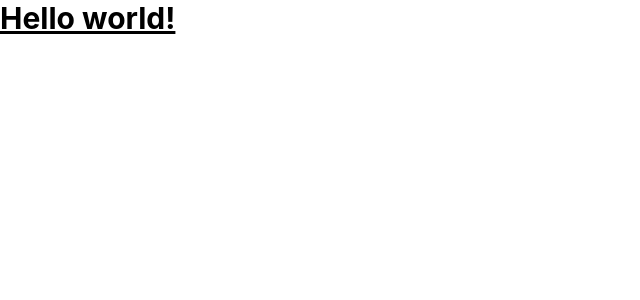
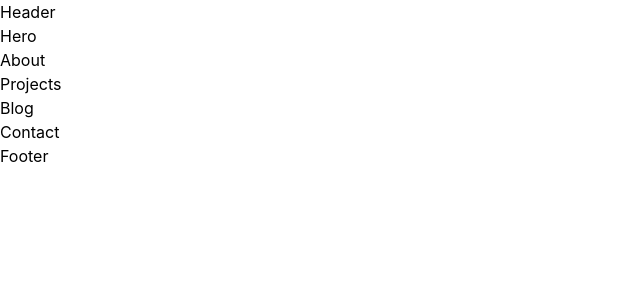
Before and after one commit to catherinealdana/my-portfolio, a React (Create React App) app: page / in a window 1280 px wide. Shown: the top 300 px of the page, without its empty margins (0-640 px from the left). Built offline with nearby package versions, Linux system fonts and the light colour scheme.

Commit message:
creating-react-components

```diff
--- a/src/App.js
+++ b/src/App.js
@@ -1,9 +1,24 @@
 
 import './App.css';
+import Header from './components/Header';
+import Hero from './components/Hero';
+import About from './components/About';
+import Projects from './components/Projects';
+import Blog from './components/Blog';
+import Contact from './components/Contact';
+import Footer from './components/Footer';
 
 function App() {
   return (
-    <h1 className="text-3xl font-bold underline"> Hello world! </h1>
+    <>
+    <Header />
+    <Hero />
+    <About />
+    <Projects />
+    <Blog />
+    <Contact />
+    <Footer />
+    </>
 
   );
 }
--- /dev/null
+++ b/src/components/About.js
@@ -0,0 +1,7 @@
+import React from 'react'
+
+export default function About() {
+  return (
+    <div>About</div>
+  )
+};
--- /dev/null
+++ b/src/components/Blog.js
@@ -0,0 +1,7 @@
+import React from 'react'
+
+export default function Blog() {
+  return (
+    <div>Blog</div>
+  )
+}
--- /dev/null
+++ b/src/components/Contact.js
@@ -0,0 +1,7 @@
+import React from 'react'
+
+export default function Contact() {
+  return (
+    <div>Contact</div>
+  )
+}
--- /dev/null
+++ b/src/components/Footer.js
@@ -0,0 +1,7 @@
+import React from 'react'
+
+export default function Footer() {
+  return (
+    <div>Footer</div>
+  )
+};
--- /dev/null
+++ b/src/components/Header.js
@@ -0,0 +1,7 @@
+import React from 'react'
+
+export default function Header() {
+  return (
+    <div>Header</div>
+  )
+};
--- /dev/null
+++ b/src/components/Hero.js
@@ -0,0 +1,7 @@
+import React from 'react'
+
+export default function Hero() {
+  return (
+    <div>Hero</div>
+  )
+}
--- /dev/null
+++ b/src/components/Projects.js
@@ -0,0 +1,7 @@
+import React from 'react'
+
+export default function Projects() {
+  return (
+    <div>Projects</div>
+  )
+}
--- a/src/index.js
+++ b/src/index.js
@@ -2,7 +2,7 @@ import React from 'react';
 import ReactDOM from 'react-dom/client';
 import './index.css';
 import App from './App';
-import reportWebVitals from './reportWebVitals';
+
 
 const root = ReactDOM.createRoot(document.getElementById('root'));
 root.render(
@@ -10,8 +10,3 @@ root.render(
     <App />
   </React.StrictMode>
 );
-
-// If you want to start measuring performance in your app, pass a function
-// to log results (for example: reportWebVitals(console.log))
-// or send to an analytics endpoint. Learn more: https://bit.ly/CRA-vitals
-reportWebVitals();
--- a/src/reportWebVitals.js
+++ /dev/null
@@ -1,13 +0,0 @@
-const reportWebVitals = onPerfEntry => {
-  if (onPerfEntry && onPerfEntry instanceof Function) {
-    import('web-vitals').then(({ getCLS, getFID, getFCP, getLCP, getTTFB }) => {
-      getCLS(onPerfEntry);
-      getFID(onPerfEntry);
-      getFCP(onPerfEntry);
-      getLCP(onPerfEntry);
-      getTTFB(onPerfEntry);
-    });
-  }
-};
-
-export default reportWebVitals;
```
Also changed, not shown: src/logo.svg (deleted).
